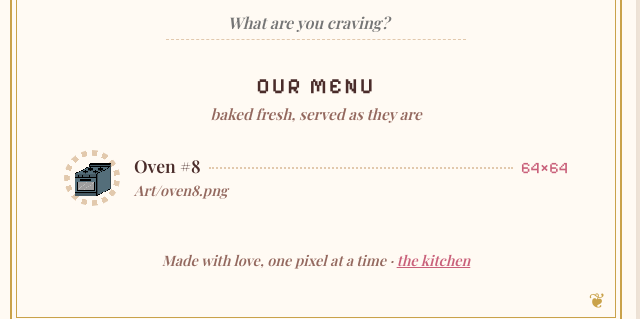
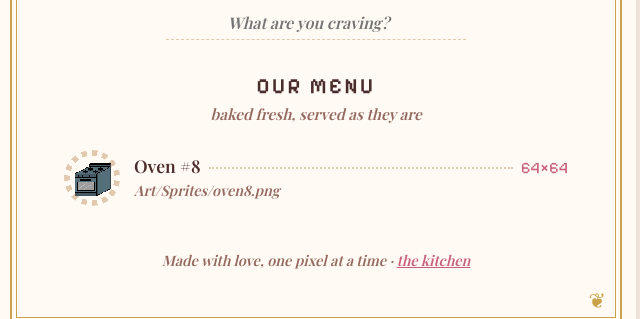
Before and after one commit to TheCosmicKitchen/pixel-patisserie, a plain HTML site: page index.html in a window 1280 px wide. Shown: the part 343-662 px from the top of the page, 324-964 px from the left. Drawn offline with nearby package versions, Linux system fonts and the light colour scheme; no server answers; a web font is replaced by a local one.

Commit message:
Organise art into Sprites and Animations folders
Art/Sprites/ holds everything listed under "Our Menu"; subfolders become
group headings on the menu ("Kitchen", or "Kitchen · Utensils" when
nested). Art/Animations/ holds everything under "Rotating Specials",
one folder per animation containing either a LibreSprite file or
numbered PNG frames; folders above an animation's own folder group it
the same way. Files elsewhere in Art/ keep the original rules, so art
pushed to the old places still shows up.

The existing art moves into the new folders, and the "Puzzle Tile
Backgroundd" folder loses its extra d.

Co-Authored-By: Claude Opus 5.5 <noreply@anthropic.com>

```diff
--- a/index.html
+++ b/index.html
@@ -121,6 +121,13 @@
   }
   .course .note { text-align: center; margin: 0 0 14px; font-style: italic; color: var(--ink-soft); font-size: .95rem; }
 
+  .course h3.group {
+    display: flex; align-items: center; gap: 10px;
+    margin: 18px 0 4px; font-weight: 600; font-style: italic; font-size: 1.05rem;
+    color: var(--rose-deep);
+  }
+  .course h3.group::before { content: "✿"; color: var(--gold); font-style: normal; font-size: .9rem; }
+  .course h3.group::after { content: ""; flex: 1; height: 1px; background: var(--line); }
   ul.items { list-style: none; margin: 0; padding: 0; }
   .item a {
     display: grid; grid-template-columns: auto 1fr; gap: 14px; align-items: center;
@@ -255,21 +262,27 @@
   import { readAse } from "./ase-reader.js";
 
   // The menu is read from the repo itself, so anything pushed to Art/ shows up here.
-  //   Art/<file>.png               -> a still sprite
-  //   Art/<folder>/<frames>.png    -> one animation; frames play in filename order (walk1, walk2, … walk10)
-  //   Art/**/<name>.ase / .aseprite -> a LibreSprite/Aseprite file, anywhere under Art/; it is its own item,
-  //                                   a still if it has one frame, an animation (with its own timing) if more
+  //   Art/Sprites/<file>                    -> a sprite under "Our Menu"
+  //   Art/Sprites/<Group>/…/<file>          -> the same, listed under a "Group" heading
+  //   Art/Animations/<Anim>/<frames>.png    -> one animation under "Rotating Specials"; frames play in
+  //                                            filename order (walk1, walk2, … walk10)
+  //   Art/Animations/<Anim>/<name>.ase      -> one animation read straight from a LibreSprite file
+  //   Art/Animations/<Group>/…/<Anim>/…     -> the same, listed under a "Group" heading
+  // "<file>" is an image or a LibreSprite/Aseprite file (.ase, .aseprite).
+  // Anything elsewhere in Art/ follows the original layout: loose images are sprites, a folder of
+  // images is an animation, and a LibreSprite file goes wherever its frame count puts it.
   const OWNER = "TheCosmicKitchen", REPO = "pixel-patisserie", BRANCH = "main", ROOT = "Art/";
+  const SPRITES = "Sprites", ANIMATIONS = "Animations";
   const IMAGE_EXT = /\.(png|gif|webp|jpe?g|bmp|svg)$/i;
   const ASE_EXT = /\.(ase|aseprite)$/i;
-  const FALLBACK = ["Art/oven8.png"]; // used if the GitHub API can't be reached
+  const FALLBACK = ["Art/Sprites/oven8.png"]; // used if the GitHub API can't be reached
   const FOLDER_FRAME_MS = 125;        // folder animations play at 8 fps
   const SPEEDS = [0.25, 0.33, 0.5, 0.75, 1, 1.5, 2, 3, 4];
   const reduceMotion = matchMedia("(prefers-reduced-motion: reduce)").matches;
 
   const COURSES = [
-    { kind: "still", title: "Our Menu",          note: "baked fresh, served as they are" },
-    { kind: "anim",  title: "Rotating Specials", note: "animations, warm from the oven" },
+    { course: "menu",     title: "Our Menu",          note: "baked fresh, served as they are" },
+    { course: "specials", title: "Rotating Specials", note: "animations, warm from the oven" },
   ];
 
   const $ = (id) => document.getElementById(id);
@@ -298,25 +311,45 @@
   const sameSite = location.hostname.endsWith("github.io") || location.hostname === "localhost";
   const srcFor = (path) => sameSite ? path.split("/").map(encodeURIComponent).join("/") : rawUrl(path);
 
+  // Each item gets a course ("menu" or "specials"; null means decide from its frame count once read)
+  // and a group: the folder names it is listed under, [] for none.
   function buildItems(files) {
     const items = [], anims = new Map();
+    const single = (f, file, course, group) => {
+      const item = { kind: "still", course, group, name: pretty(stripExt(file)), path: f.path, frames: [], tags: [] };
+      if (ASE_EXT.test(file)) item.source = { ...f, file };   // frames are filled in by bake()
+      else item.frames.push(frameOf(f, file));
+      items.push(item);
+    };
+    const frameOfAnim = (f, file, folders, group) => {
+      const key = folders.join("/");
+      if (!anims.has(key)) anims.set(key, { kind: "anim", course: "specials", group, name: pretty(folders.at(-1)),
+                                            path: ROOT + key + "/", frames: [], tags: [] });
+      anims.get(key).frames.push(frameOf(f, file));
+    };
+
     for (const f of files) {
-      const rel = f.path.slice(ROOT.length);
-      const cut = rel.lastIndexOf("/");
-      const file = rel.slice(cut + 1);
-      if (ASE_EXT.test(file)) {
-        items.push({ kind: "still", name: pretty(stripExt(file)), path: f.path, source: { ...f, file }, frames: [], tags: [] });
-      } else if (cut < 0) {
-        items.push({ kind: "still", name: pretty(stripExt(file)), path: f.path, frames: [frameOf(f, file)], tags: [] });
+      const parts = f.path.slice(ROOT.length).split("/");
+      const file = parts.pop();                 // parts now holds the folders, top first
+      const [top, ...inner] = parts;
+      if (top === SPRITES) {
+        single(f, file, "menu", inner);
+      } else if (top === ANIMATIONS) {
+        // The folder that holds an animation is that animation; the folders above it are its group.
+        const group = inner.slice(0, -1);
+        if (ASE_EXT.test(file) || !inner.length) single(f, file, "specials", group);
+        else frameOfAnim(f, file, parts, group);
+      } else if (ASE_EXT.test(file)) {
+        single(f, file, null, []);
+      } else if (!parts.length) {
+        single(f, file, "menu", []);
       } else {
-        const folder = rel.slice(0, cut);
-        if (!anims.has(folder)) anims.set(folder, { kind: "anim", name: pretty(folder.split("/").pop()), path: ROOT + folder + "/", frames: [], tags: [] });
-        anims.get(folder).frames.push(frameOf(f, file));
+        frameOfAnim(f, file, parts, []);
       }
     }
     for (const a of anims.values()) a.frames.sort((x, y) => byName(x.file, y.file));
     const all = [...items, ...anims.values()].sort((a, b) => byName(a.name, b.name));
-    for (const i of all) i.id = slug(i.path);
+    for (const i of all) { i.id = slug(i.path); i.groupName = i.group.map(pretty).join(" · "); }
     return all;
   }
 
@@ -393,7 +426,7 @@
 
   function renderMenu() {
     const q = $("search").value.trim().toLowerCase();
-    const shown = items.filter(i => !q || i.name.toLowerCase().includes(q) || i.path.toLowerCase().includes(q));
+    const shown = items.filter(i => !q || [i.name, i.path, i.groupName].some(s => s.toLowerCase().includes(q)));
     const menu = $("menu");
     menu.innerHTML = "";
     playing.clear();
@@ -403,15 +436,25 @@
       return;
     }
     for (const c of COURSES) {
-      const list = shown.filter(i => i.kind === c.kind);
+      const list = shown.filter(i => i.course === c.course);
       if (!list.length) continue;
       const sec = document.createElement("section");
       sec.className = "course";
-      sec.innerHTML = `<h2></h2><p class="note"></p><ul class="items"></ul>`;
+      sec.innerHTML = `<h2></h2><p class="note"></p>`;
       sec.querySelector("h2").textContent = c.title;
       sec.querySelector(".note").textContent = c.note;
-      const ul = sec.querySelector("ul");
-      for (const item of list) ul.append(menuItem(item));
+      // Ungrouped items come first, then one heading per group in name order.
+      const groups = new Map();
+      for (const item of list) {
+        if (!groups.has(item.groupName)) groups.set(item.groupName, []);
+        groups.get(item.groupName).push(item);
+      }
+      for (const name of [...groups.keys()].sort(byName)) {
+        if (name) sec.append(Object.assign(document.createElement("h3"), { className: "group", textContent: name }));
+        const ul = Object.assign(document.createElement("ul"), { className: "items" });
+        for (const item of groups.get(name)) ul.append(menuItem(item));
+        sec.append(ul);
+      }
       menu.append(sec);
     }
   }
@@ -631,6 +674,7 @@
   async function load(files) {
     items = buildItems(files);
     await Promise.all(items.filter(i => i.source).map(bake));
+    for (const i of items) i.course ??= i.kind === "anim" ? "specials" : "menu";
     renderMenu();
     route();
   }
```
Also changed, not shown: Art/Sprites/oven8.png (renamed from Art/oven8.png), 5 other files.
